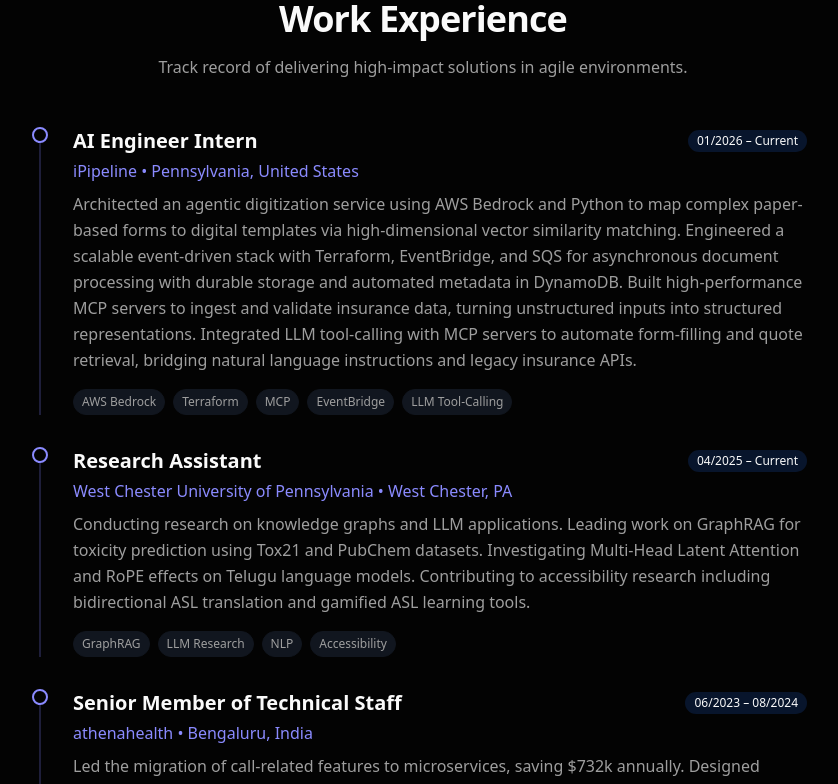
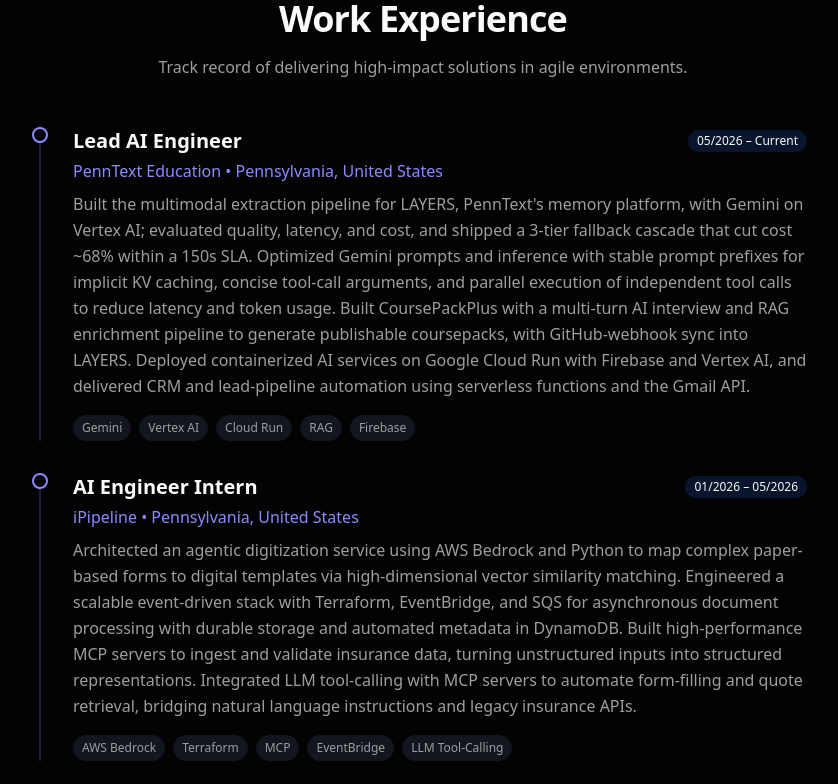
Before and after one commit to RagaMouniBatchu/RagaMouniBatchu.github.io, a Next.js app: page / in a window 1280 px wide. Shown: the part 4040-4824 px from the top of the page, without its empty margins (217-1055 px from the left). Built offline with nearby package versions, Linux system fonts and the light colour scheme.

Commit message:
Add PennText Lead AI Engineer role; end iPipeline internship at 05/2026
Co-Authored-By: Claude Opus 5.5 <noreply@anthropic.com>
Claude-Session: https://claude.ai/code/session_01X8jqBDmrj1886otoZjj4a1

```diff
--- a/src/components/experience-section.tsx
+++ b/src/components/experience-section.tsx
@@ -5,10 +5,18 @@ import { motion } from "framer-motion";
 
 const experiences = [
     {
+        title: "Lead AI Engineer",
+        company: "PennText Education",
+        location: "Pennsylvania, United States",
+        date: "05/2026 – Current",
+        description: "Built the multimodal extraction pipeline for LAYERS, PennText's memory platform, with Gemini on Vertex AI; evaluated quality, latency, and cost, and shipped a 3-tier fallback cascade that cut cost ~68% within a 150s SLA. Optimized Gemini prompts and inference with stable prompt prefixes for implicit KV caching, concise tool-call arguments, and parallel execution of independent tool calls to reduce latency and token usage. Built CoursePackPlus with a multi-turn AI interview and RAG enrichment pipeline to generate publishable coursepacks, with GitHub-webhook sync into LAYERS. Deployed containerized AI services on Google Cloud Run with Firebase and Vertex AI, and delivered CRM and lead-pipeline automation using serverless functions and the Gmail API.",
+        tags: ["Gemini", "Vertex AI", "Cloud Run", "RAG", "Firebase"]
+    },
+    {
         title: "AI Engineer Intern",
         company: "iPipeline",
         location: "Pennsylvania, United States",
-        date: "01/2026 – Current",
+        date: "01/2026 – 05/2026",
         description: "Architected an agentic digitization service using AWS Bedrock and Python to map complex paper-based forms to digital templates via high-dimensional vector similarity matching. Engineered a scalable event-driven stack with Terraform, EventBridge, and SQS for asynchronous document processing with durable storage and automated metadata in DynamoDB. Built high-performance MCP servers to ingest and validate insurance data, turning unstructured inputs into structured representations. Integrated LLM tool-calling with MCP servers to automate form-filling and quote retrieval, bridging natural language instructions and legacy insurance APIs.",
         tags: ["AWS Bedrock", "Terraform", "MCP", "EventBridge", "LLM Tool-Calling"]
     },
```
